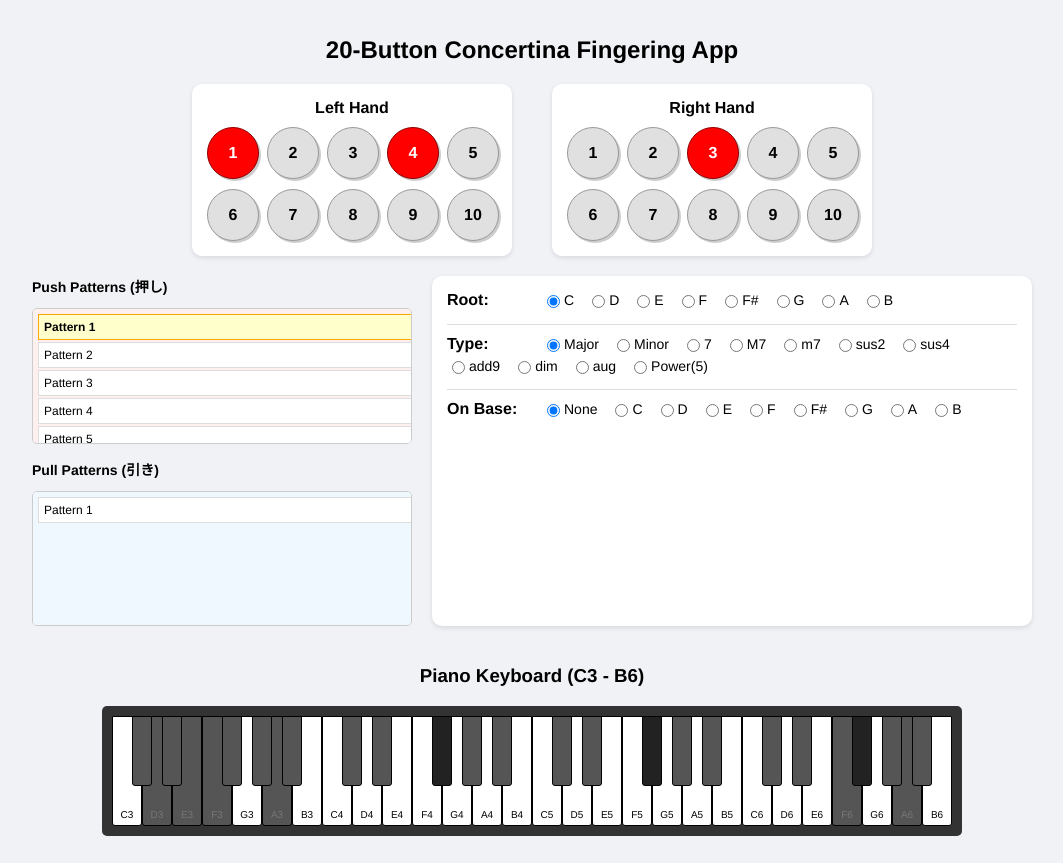
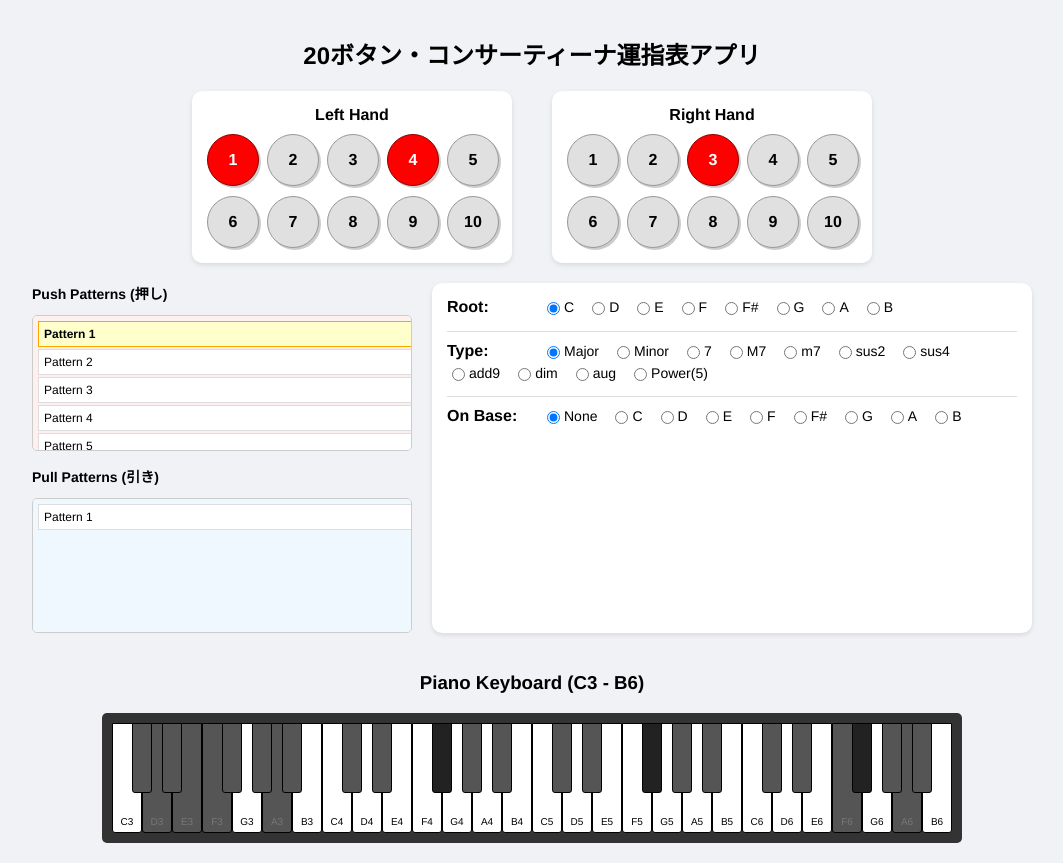
Before and after one commit to Mi-kiyy/-, a plain HTML site: page index.html in a window 1280 px wide. Shown: the whole page, without its empty margins (108-1171 px from the left). Drawn offline with Linux system fonts and the light colour scheme.

Commit message:
Update index.html

```diff
--- a/index.html
+++ b/index.html
@@ -3,7 +3,7 @@
 <head>
     <meta charset="UTF-8">
     <meta name="viewport" content="width=1200, initial-scale=1.0">
-    <title>20-Button Concertina App</title>
+    <title>20ボタン・コンサーティーナ運指表アプリ</title>
     <style>
         :root {
             --bg-color: #f0f2f5;
@@ -205,7 +205,7 @@
 </head>
 <body>
 
-    <h1>20-Button Concertina Fingering App</h1>
+    <h1>20ボタン・コンサーティーナ運指表アプリ</h1>
 
     <div id="notification">NO FINGERING FOUND<br>(Impossible)</div>
 
```
